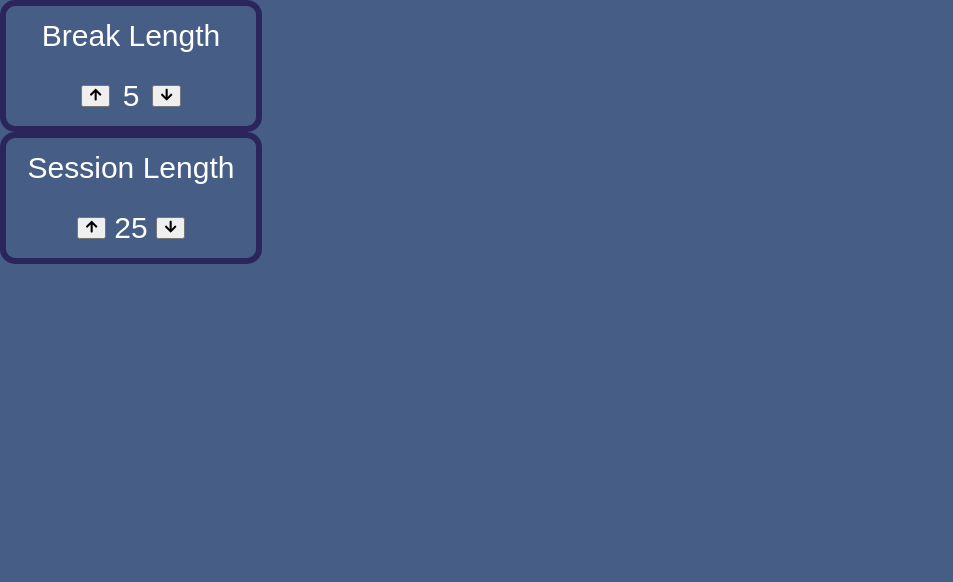
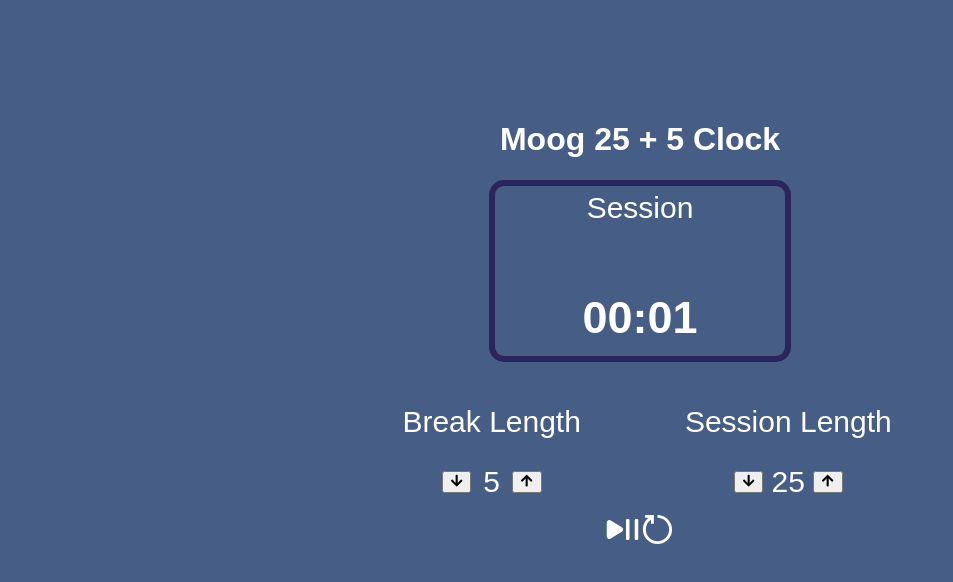
Before and after one commit to MookLags/fcc-clock, a React (Vite) app: page / in a window 1280 px wide. Shown: the top 582 px of the page, without its empty margins (0-953 px from the left). Built offline with nearby package versions, Linux system fonts and the light colour scheme.

Commit message:
installed npm package react-countdown and added it as props to Timer

```diff
--- a/package.json
+++ b/package.json
@@ -11,6 +11,7 @@
   },
   "dependencies": {
     "react": "^19.0.0",
+    "react-countdown": "^2.3.6",
     "react-dom": "^19.0.0",
     "react-icons": "^5.5.0"
   },
--- a/src/components/LengthControl.jsx
+++ b/src/components/LengthControl.jsx
@@ -1,6 +1,6 @@
 import { FaArrowUp, FaArrowDown } from "react-icons/fa";
 
-const LengthControl = ({ ofType, initialValue }) => {
+const LengthControl = ({ ofType, initialValue, onButtonClick }) => {
 
   const toCapitalLetter = (str) => {
     return str.charAt(0).toUpperCase() + str.slice(1);
@@ -10,13 +10,12 @@ const LengthControl = ({ ofType, initialValue }) => {
     display: "flex",
     flexDirection: "column",
     justifyContent: "center",
+    textAlign: "center",
+    color: "white",
+    fontFamily: "sans-serif",
     height: "120px",
     width: "250px",
     fontSize: "30px",
-    color: "white",
-    border: "6px solid #2b255c",
-    borderRadius: "15px",
-    fontFamily: "sans-serif"
   }
 
   const buttonDivStyle = {
@@ -45,11 +44,11 @@ const LengthControl = ({ ofType, initialValue }) => {
         </div>
       <div style={buttonDivStyle}>
         <button id={`${ofType}-decrement`}>
-          <FaArrowUp />
+          <FaArrowDown />
         </button>
         <p id={`${ofType}-length`}>{initialValue}</p>
-        <button id={`${ofType}-decrement`}>
-          <FaArrowDown />
+        <button id={`${ofType}-increment`}>
+          <FaArrowUp />
         </button>
       </div>
     </div>
--- /dev/null
+++ b/src/components/MainTitle.jsx
@@ -0,0 +1,9 @@
+const MainTitle = () => {
+  return (
+    <div id="main-title">
+      <h1 style={{fontFamily: "sans-serif"}}>Moog 25 + 5 Clock</h1>
+    </div>
+  )
+}
+
+export default MainTitle;
--- a/src/components/Timer.jsx
+++ b/src/components/Timer.jsx
@@ -1,6 +1,23 @@
-const Timer = () => {
+const Timer = ({ ofType, timeLeft }) => {
+
+  const divStyle = {
+    display: "flex",
+    flexDirection: "column",
+    justifyContent: "center",
+    textAlign: "center",
+    height: "170px",
+    width: "290px",
+    fontSize: "30px",
+    color: "white",
+    border: "6px solid #2b255c",
+    borderRadius: "15px",
+    fontFamily: "sans-serif"
+  }
+
   return (
-    <div>
+    <div style={divStyle}>
+      <p id="timer-label">{ofType}</p>
+      <h2 id="time-left">{timeLeft}</h2>
     </div>
   )
 }
--- a/src/components/TimerControl.jsx
+++ b/src/components/TimerControl.jsx
@@ -1,6 +1,25 @@
-const TimerControl = () => {
+import { HiMiniPlayPause } from "react-icons/hi2";
+import { RiResetRightLine } from "react-icons/ri";
+import { useState } from 'react';
+
+const TimerControl = ({ onButtonClick }) => {
+  const [isHovered, setIsHovered] = useState(false);
+
+  const divStyle = {
+    fontSize: "35px",
+    cursor: isHovered ? "pointer" : "default"
+  }
+
   return (
-    <div>
+    <div style={divStyle}>
+      <HiMiniPlayPause id="start_stop"
+      onMouseEnter={() => setIsHovered(true)}
+      onMouseLeave={() => setIsHovered(false)}
+      />
+      <RiResetRightLine id="reset"
+      onMouseEnter={() => setIsHovered(true)}
+      onMouseLeave={() => setIsHovered(false)}
+      />
     </div>
   )
 }
--- a/src/pages/HomePage.jsx
+++ b/src/pages/HomePage.jsx
@@ -1,7 +1,37 @@
-import { useEffect } from 'react';
+import { useEffect, useState, useRef } from 'react';
+import MainTitle from '../components/MainTitle';
+import Countdown from 'react-countdown';
+import Timer from '../components/Timer';
 import LengthControl from '../components/LengthControl';
+import TimerControl from '../components/TimerControl';
 
 const HomePage = () => {
+  const countdownRef = useRef(null);
+  const [session, setSession] = useState(true);
+  const [timeLeft, setTimeLeft] = useState(Date.now() + 25 * 60000);
+  const [isPaused, setIsPaused] = useState(true);
+
+  let defaultSession = 25;
+  let defaultBreak = 5;
+
+  const pageStyle = {
+    display: "flex",
+    flexDirection: "column",
+    justifyContent: "center",
+    alignItems: "center",
+    textAlign: "center",
+    marginTop: "100px",
+    color: "white",
+    fontStyle: "sans-serif",
+  }
+
+  const lengthControlStyle = {
+    display: "flex",
+    flexDirection: "row",
+    width: "50%",
+    justifyContent: "space-evenly",
+    marginTop: "30px"
+  }
 
   const bgColor = "#465e85";
 
@@ -14,10 +44,38 @@ const HomePage = () => {
     }
   }, [])
 
+  useEffect(() => {
+    setTimeLeft(Date.now() + (session ? 0.1 : 5) * 60000);
+  }, [session])
+
+  const handleCompletion = () => {
+    setSession(prev => !prev);
+  }
+
+  const renderer = ({minutes, seconds, completed}) => {
+    if (completed) {
+      handleCompletion();
+      return <></>;
+    } else {
+      return <span>{minutes.toString().padStart(2, "0")}:{seconds.toString().padStart(2, "0")}</span>
+    }
+  }
+
   return (
-  <div>
-    <LengthControl ofType="break" initialValue="5" />
-    <LengthControl ofType="session" initialValue="25" />
+  <div style={pageStyle}>
+    <MainTitle />
+    <Timer ofType={session ? "Session" : "Break"} timeLeft={
+      <Countdown date={timeLeft}
+      renderer={renderer}
+      ref={countdownRef}
+      onComplete={() => setSession(!session)}
+      />
+    } />
+    <div id="length-control-div" style={lengthControlStyle}>
+      <LengthControl ofType="break" initialValue={defaultBreak} />
+      <LengthControl ofType="session" initialValue={defaultSession} />
+    </div>
+    <TimerControl />
   </div>
   )
 }
```
Also changed, not shown: 1 other file (tests, documents, lock files or other folders).
